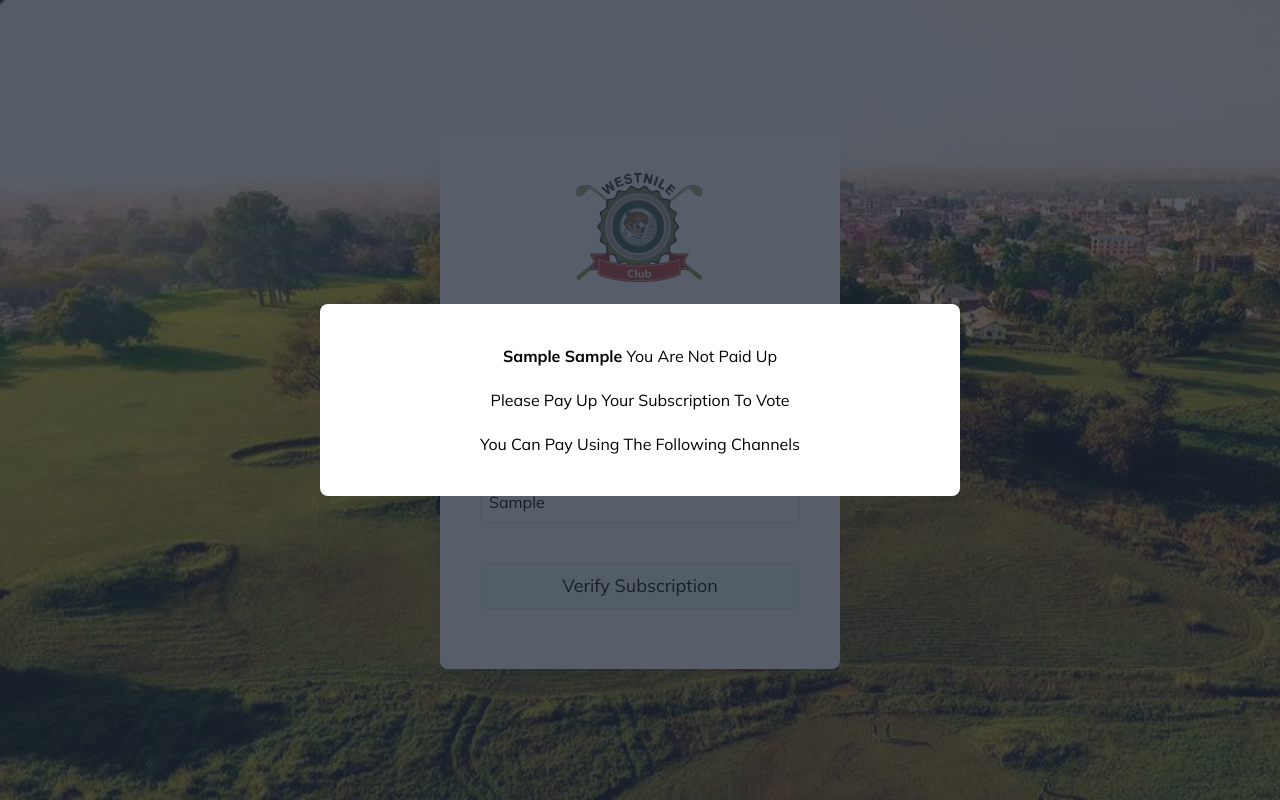
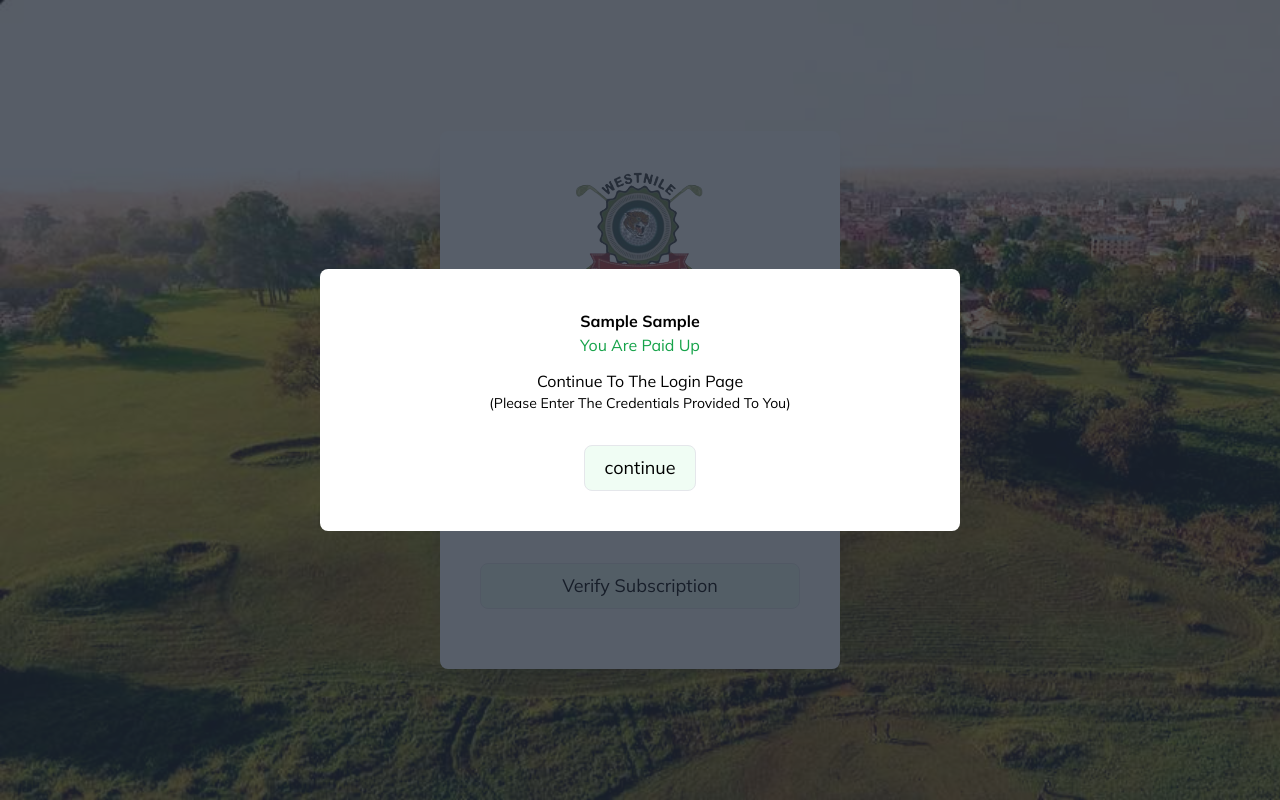
Before and after one commit to Orijadribo/wnc-voting-system, a React (Create React App) app: page / in a window 1280 px wide. Both pictures are taken after typing "Sample", "Sample" into the empty fields and a click on the button "Verify Subscription". Built offline with nearby package versions, Linux system fonts and the light colour scheme; no server answers.

Commit message:
button to continue to login

```diff
--- a/src/pages/login/VerificationModal.jsx
+++ b/src/pages/login/VerificationModal.jsx
@@ -1,18 +1,39 @@
 import React, { useState } from 'react';
+import { Link } from 'react-router-dom';
 
 const VerificationModal = ({ firstName, lastName }) => {
-  const [verified, setVerified] = useState(false);
+  const [verified, setVerified] = useState(true);
 
   return (
     <div className='fixed top-0 left-0 w-full h-full flex items-center justify-center bg-gray-800 bg-opacity-75'>
       <div className='bg-white p-5 md:p-10 w-[90%] lg:w-[50%] rounded-lg flex flex-col gap-5'>
         {verified ? (
-          <div>user is verified</div>
+          <div className='flex items-center justify-center'>
+            <div className='flex flex-col gap-3 items-center justify-center capitalize text-center '>
+              <div className='flex flex-col text-green-600'>
+                <span className='font-bold text-black'>
+                  {firstName} {lastName}
+                </span>{' '}
+                you are paid up
+              </div>
+              <div>
+                <p className=''>continue to the login page</p>
+                <p className='text-sm'>
+                  (please enter the credentials provided to you)
+                </p>
+              </div>
+              <Link to='/login'>
+                <button className='border py-2 px-5 mt-5 rounded-lg bg-green-50 text-lg'>
+                  continue
+                </button>
+              </Link>
+            </div>
+          </div>
         ) : (
           <div className='flex items-center justify-center'>
-            <div className='flex flex-col gap-5 items-center justify-center capitalize text-center'>
-              <div>
-                <span className='font-bold'>
+            <div className='flex flex-col gap-3 items-center justify-center capitalize text-center'>
+              <div className='flex flex-col text-red-600'>
+                <span className='font-bold text-black'>
                   {firstName} {lastName}
                 </span>{' '}
                 you are not paid up
```
